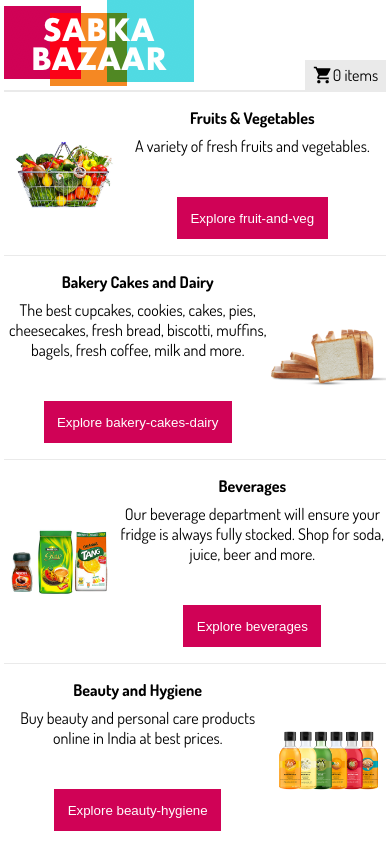
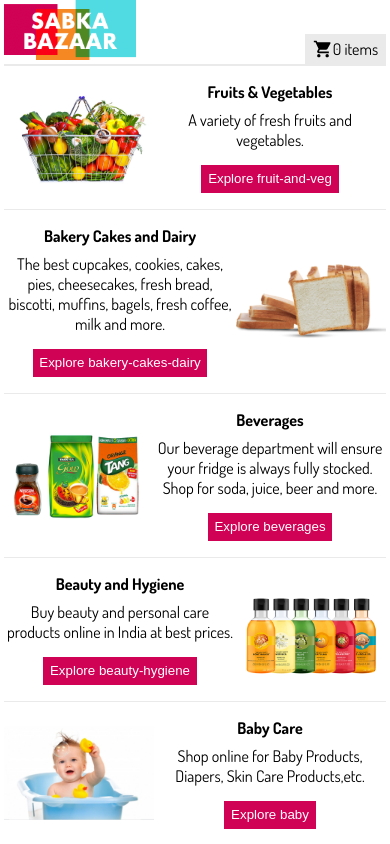
Before and after one commit to imamanv/shopping-cart, a React (Create React App) app: page / in a window 390 px wide. Shown: the top 844 px of the page. Built offline with nearby package versions, Linux system fonts and the light colour scheme.

Commit message:
style related changes

```diff
--- a/src/app.css
+++ b/src/app.css
@@ -25,7 +25,7 @@ header {
 }
 .brand-img img {
   width: 100%;
-  min-width: 100px;
+  height: 100%;
 }
 .navbar .nav-list {
   list-style: none;
@@ -69,6 +69,7 @@ header {
 }
 .category img {
   width: 30%;
+  min-width: 150px;
 }
 .category-details {
   display: flex;
@@ -403,10 +404,24 @@ footer {
   .cart {
     right: 1%;
   }
+  .brand-img img {
+    height: 60px;
+  }
+  .explore-btn {
+    margin-top: 0.5em;
+    padding: 0.5em;
+  }
 }
 @media (max-width: 768px) and (min-width: 481px) {
   .product {
     width: 50%;
+  }
+  .brand-img img {
+    height: 70px;
+  }
+  .explore-btn {
+    margin-top: 1em;
+    padding: 0.5em;
   }
 }
 @media (max-width: 768px) {
```
